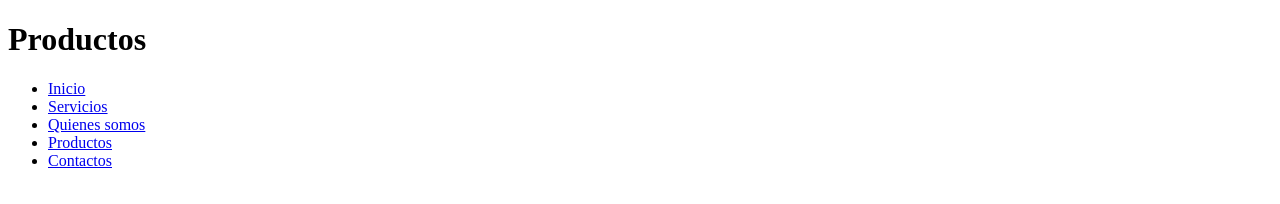
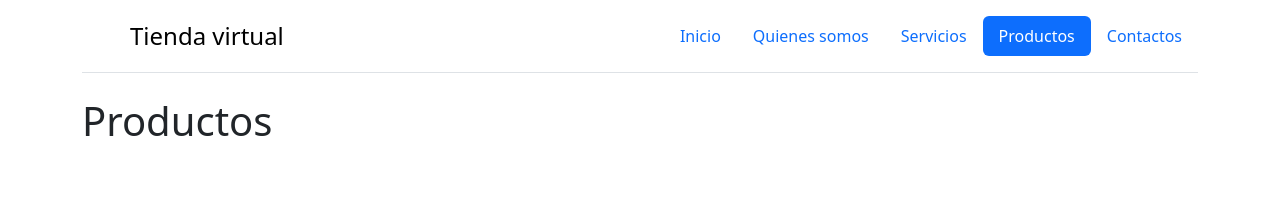
Before and after one commit to Emergentes/repogit, a plain HTML site: page productos.html in a window 1280 px wide. Drawn offline with nearby package versions, Linux system fonts and the light colour scheme.

Commit message:
proyecto con bootstrap y menubar

```diff
--- a/productos.html
+++ b/productos.html
@@ -5,15 +5,32 @@
     <meta http-equiv="X-UA-Compatible" content="IE=edge">
     <meta name="viewport" content="width=device-width, initial-scale=1.0">
     <title>Productos</title>
+    <link href="https://cdn.jsdelivr.net/npm/bootstrap@5.3.2/dist/css/bootstrap.min.css" rel="stylesheet" integrity="sha384-T3c6CoIi6uLrA9TneNEoa7RxnatzjcDSCmG1MXxSR1GAsXEV/Dwwykc2MPK8M2HN" crossorigin="anonymous">
 </head>
 <body>
-    <h1>Productos</h1>
-    <ul>
-        <li><a href="index.html">Inicio</a></li>
-        <li><a href="servicios.html">Servicios</a></li>
-        <li><a href="quienes.html">Quienes somos</a></li>
-        <li><a href="productos.html">Productos</a></li>
-        <li><a href="contactos.html">Contactos</a></li>
-    </ul>
+    <div class="container">
+        <header class="d-flex flex-wrap justify-content-center py-3 mb-4 border-bottom">
+          <a href="/" class="d-flex align-items-center mb-3 mb-md-0 me-md-auto link-body-emphasis text-decoration-none">
+            <svg class="bi me-2" width="40" height="32"><use xlink:href="#bootstrap"/></svg>
+            <span class="fs-4">Tienda virtual</span>
+          </a>
+
+          <ul class="nav nav-pills">
+            <li class="nav-item"><a href="index.html" class="nav-link" aria-current="page">Inicio</a></li>
+            <li class="nav-item"><a href="quienes.html" class="nav-link">Quienes somos</a></li>
+            <li class="nav-item"><a href="servicios.html" class="nav-link">Servicios</a></li>
+            <li class="nav-item"><a href="productos.html" class="nav-link active">Productos</a></li>
+            <li class="nav-item"><a href="contactos.html" class="nav-link">Contactos</a></li>
+          </ul>
+        </header>
+    </div>
+
+    <div class="container">
+        <div class="row">
+            <h1>Productos</h1>
+        </div>
+    </div>
+
+    <script src="https://cdn.jsdelivr.net/npm/bootstrap@5.3.2/dist/js/bootstrap.bundle.min.js" integrity="sha384-C6RzsynM9kWDrMNeT87bh95OGNyZPhcTNXj1NW7RuBCsyN/o0jlpcV8Qyq46cDfL" crossorigin="anonymous"></script>
 </body>
 </html>
```
Also changed, not shown: contactos.html (+23 -7 lines), quienes.html (+24 -7 lines), servicios.html (+25 -8 lines).
